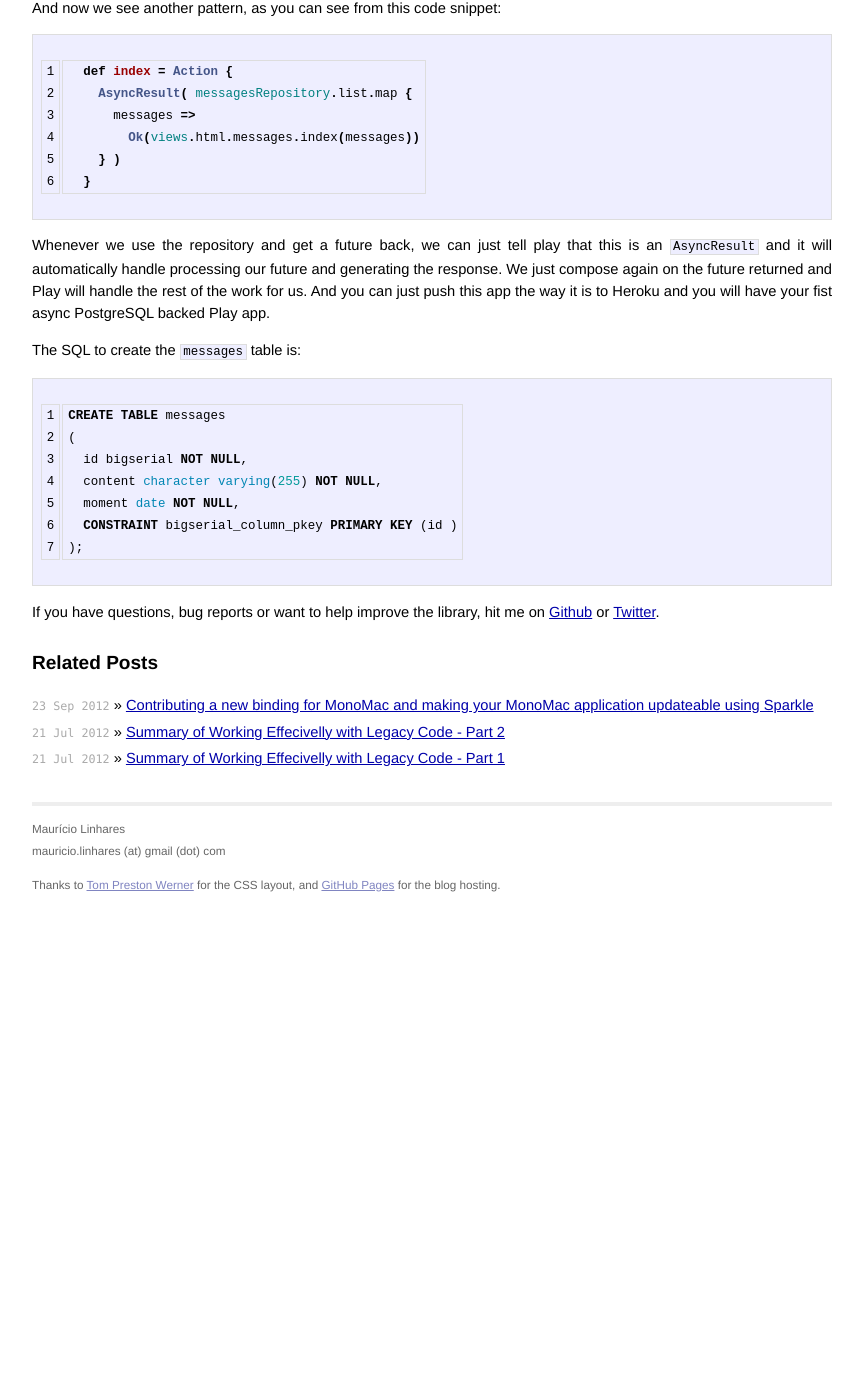
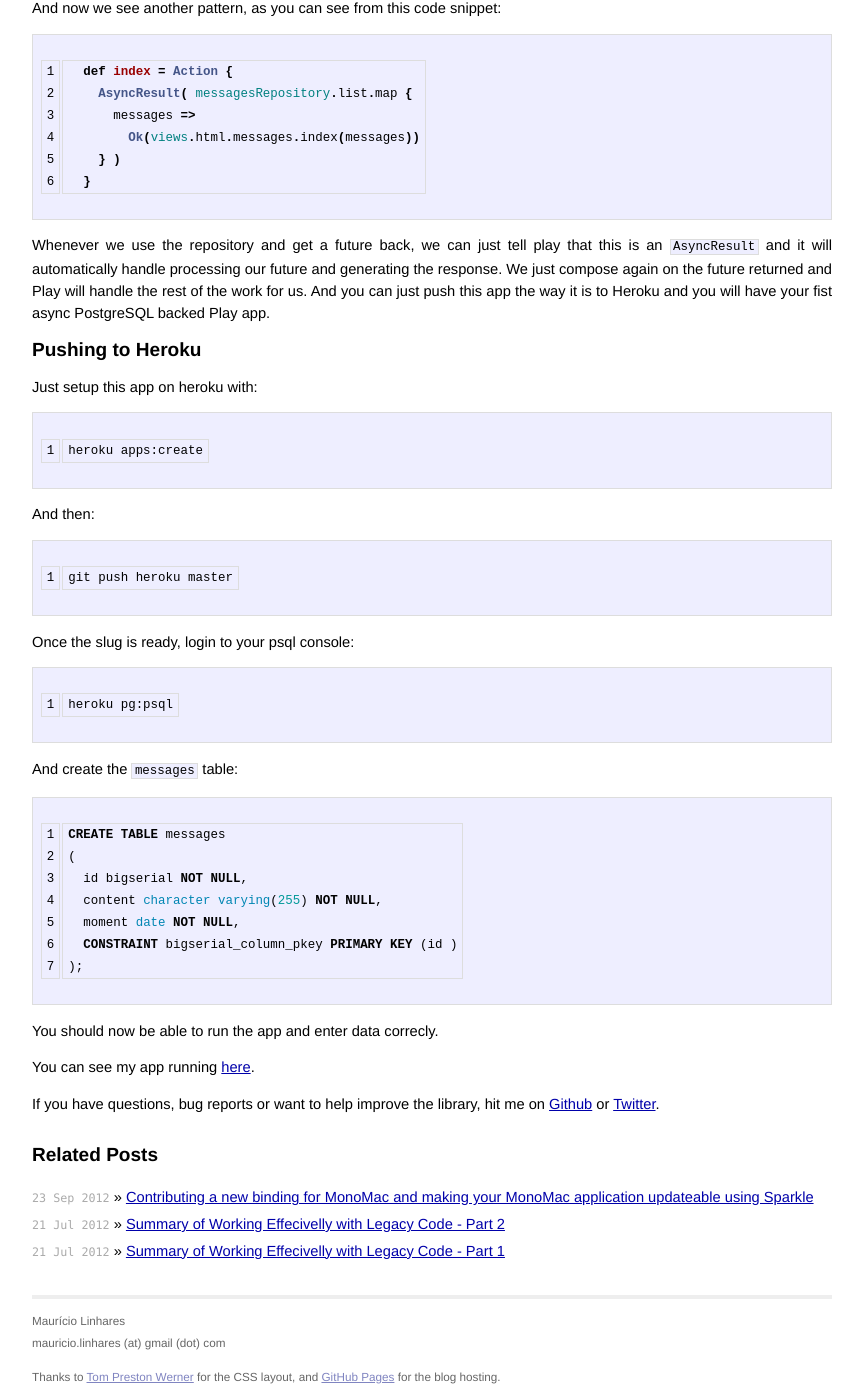
Before and after one commit to mauricio/mauricio.github.com, a Jekyll site: the page built from _posts/2013-04-29-async-database-access-with-postgresql-play-scala-and-heroku.md, in a window 1280 px wide and 1400 px high, scrolled down 5759 px. Shown: the whole window, without its empty margins (208-1071 px from the left). Built offline with Jekyll 4.4.1, drawn with Linux system fonts in a browser that asks for light colours; Markdown is read by kramdown in place of the engine named in the settings; before the commit the page ends 6667 px from its top, so only the background shows below that.

Commit message:
Sending app to heroku

```diff
--- a/_posts/2013-04-29-async-database-access-with-postgresql-play-scala-and-heroku.md
+++ b/_posts/2013-04-29-async-database-access-with-postgresql-play-scala-and-heroku.md
@@ -284,7 +284,27 @@ it will automatically handle processing our future and generating the response.
 on the future returned and Play will handle the rest of the work for us. And you can just push this app the
 way it is to Heroku and you will have your fist async PostgreSQL backed Play app.
 
-The SQL to create the `messages` table is:
+## Pushing to Heroku
+
+Just setup this app on heroku with:
+
+{% highlight bash linenos %}
+heroku apps:create
+{% endhighlight %}
+
+And then:
+
+{% highlight bash linenos %}
+git push heroku master
+{% endhighlight %}
+
+Once the slug is ready, login to your psql console:
+
+{% highlight bash linenos %}
+heroku pg:psql
+{% endhighlight %}
+
+And create the `messages` table:
 
 {% highlight sql linenos %}
 CREATE TABLE messages
@@ -296,5 +316,9 @@ CREATE TABLE messages
 );
 {% endhighlight %}
 
+You should now be able to run the app and enter data correcly.
+
+You can see my app running [here](http://postgresql-async-example.herokuapp.com/).
+
 If you have questions, bug reports or want to help improve the library, hit me on [Github](https://github.com/mauricio)
 or [Twitter](https://twitter.com/mauriciojr).
```
